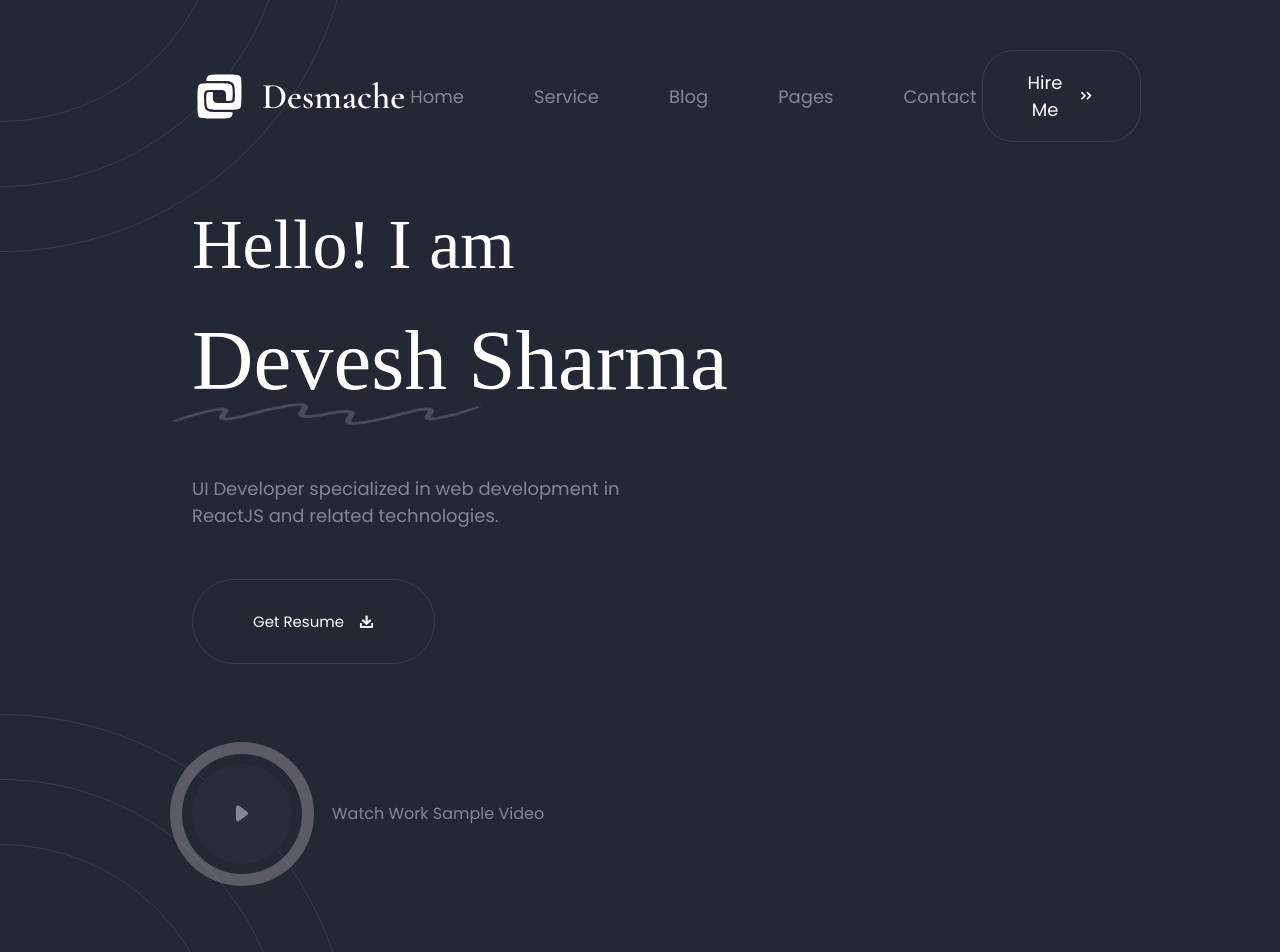
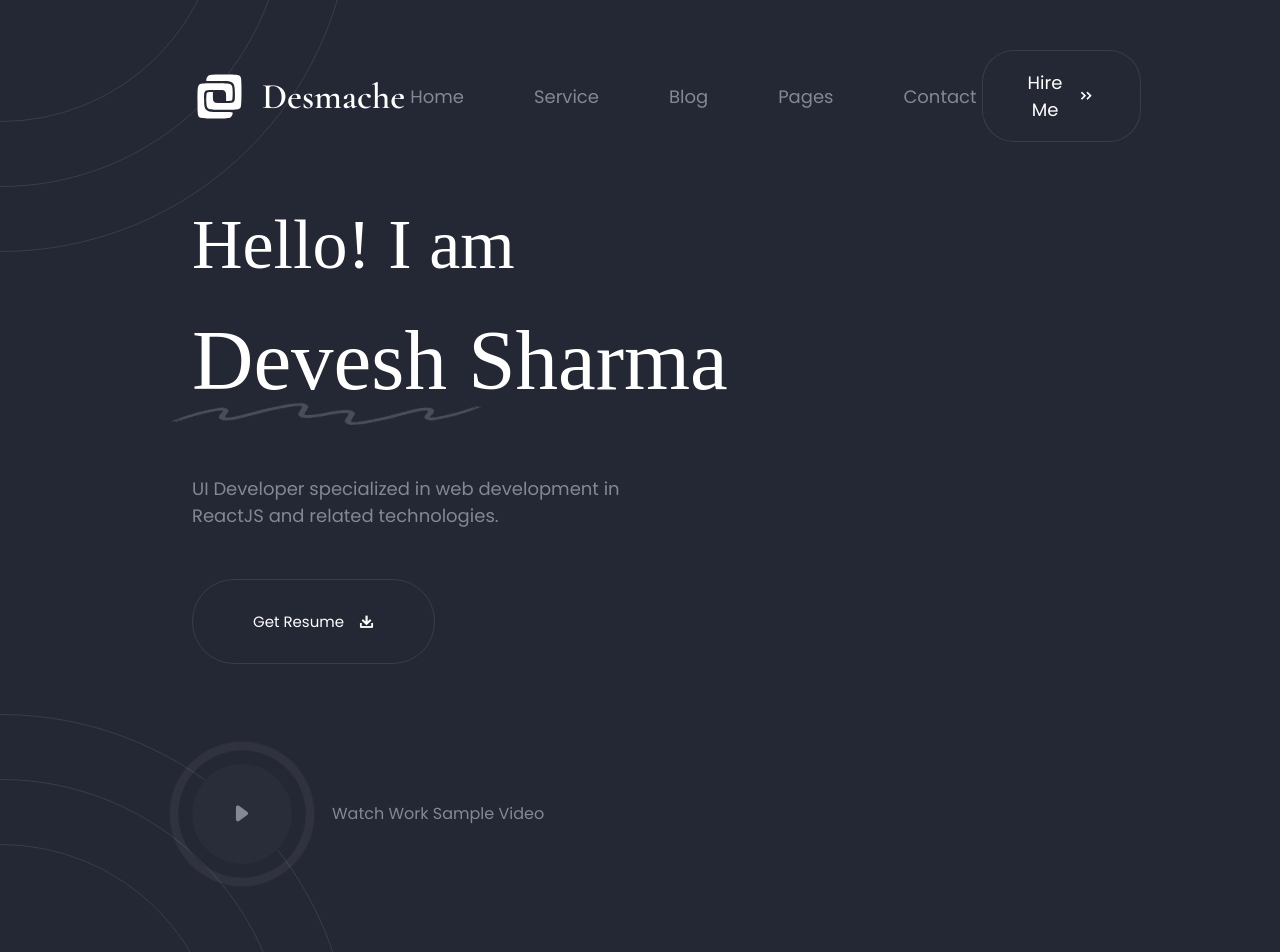
Before and after one commit to DeveshS360/portfolio-webapp, a React (Vite) app: page / in a window 1280 px wide. Shown: the top 952 px of the page. Built offline with nearby package versions, Linux system fonts and the light colour scheme; a web font is replaced by a local one.

Commit message:
ripple animation made smoother

```diff
--- a/src/components/WorkSampleVideo/index.module.scss
+++ b/src/components/WorkSampleVideo/index.module.scss
@@ -36,7 +36,7 @@
             display: block;
             inset: 0;
             border-radius: 50%;
-            box-shadow: 0 0 0 10px rgba(255,255,255,.6);
+            box-shadow: 0 0 0 0 rgba(255,255,255,.6);
         }
 
         &::before {
@@ -64,14 +64,31 @@
         transform: scale(1);
     }
 
-    50% {
+    20% {
+        opacity: 0.8;
+        box-shadow: 0 0 0 3px rgba(255,255,255,.6);
+    }
+
+    40% {
+
+        opacity: 0.4;
+        box-shadow: 0 0 0 6px rgba(255,255,255,.6);
+
+    }
+
+    60% {
+        opacity: 0.2;
         transform: scale(1.2);
-        opacity: 0.5;
+        box-shadow: 0 0 0 9px rgba(255,255,255,.6);
+    }
+
+    80% {
+        opacity: 0;
     }
 
     100% {
-        transform: scale(1.2);
         opacity: 0;
+        transform: scale(1.5);
     }
 
 }
```
